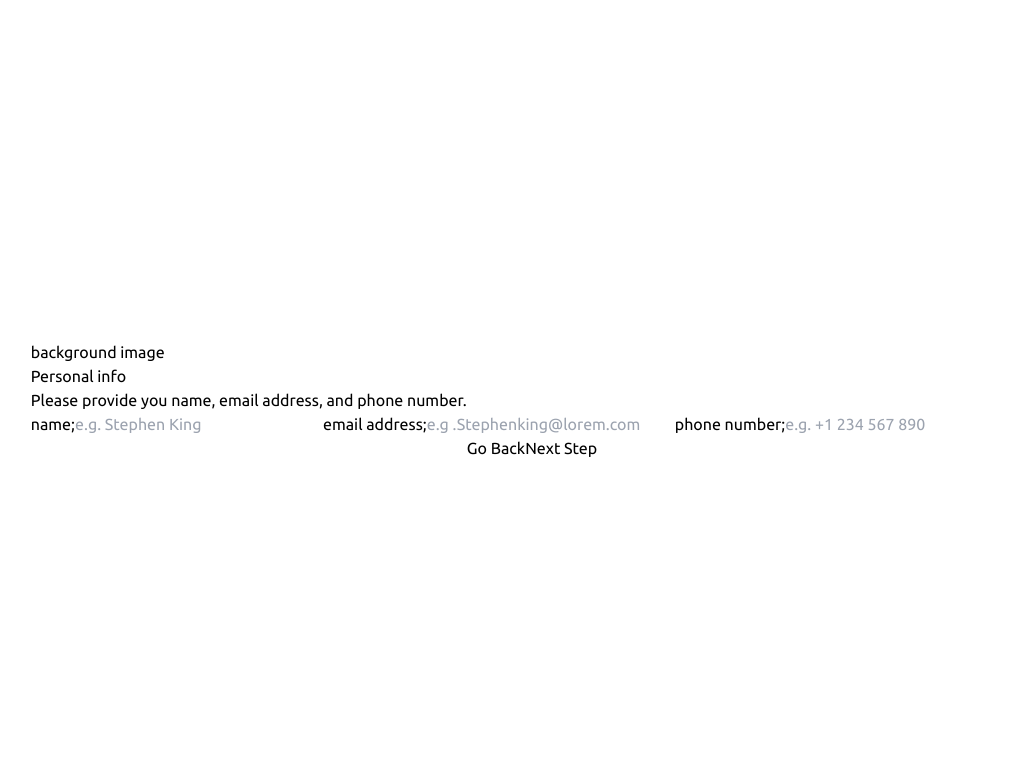
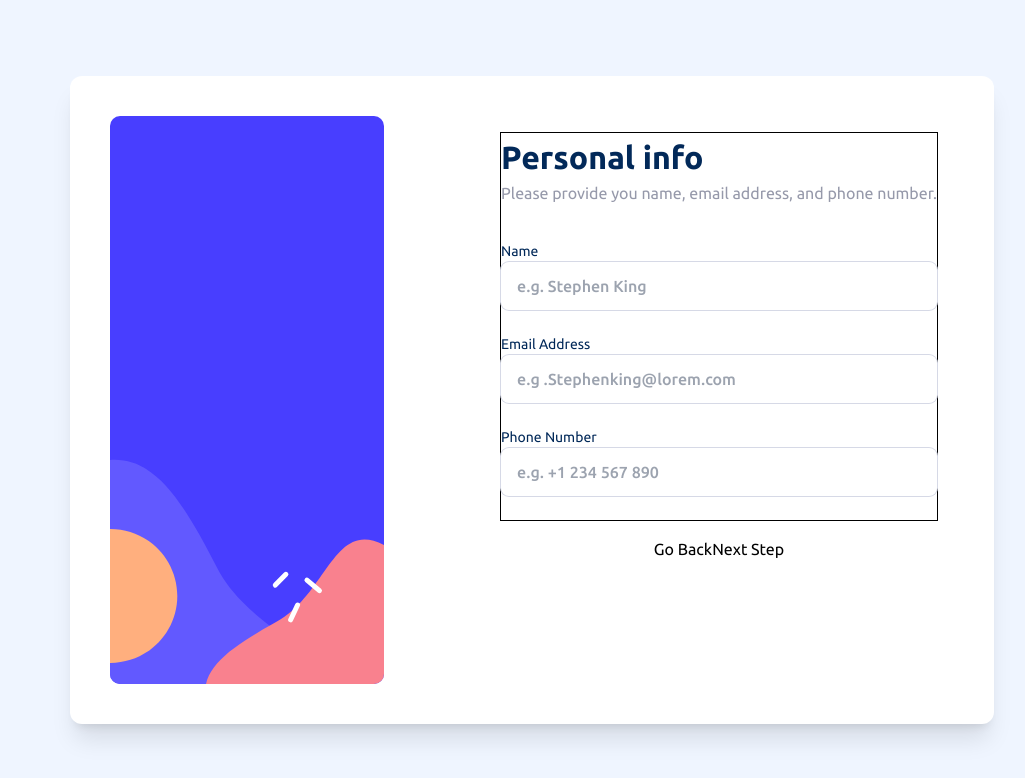
Before and after one commit to khaya05/multi-step-form, a Next.js app: page / in a window 1280 px wide. Shown: the top 778 px of the page, without its empty margins (108-1133 px from the left). Built offline with nearby package versions, Linux system fonts and the light colour scheme.

Commit message:
finished personal info

```diff
--- a/app/components/Form.tsx
+++ b/app/components/Form.tsx
@@ -4,7 +4,19 @@ import FormSteps from "./form-steps/FormSteps"
 
 function Form() {
   return (
-    <FormSteps />
+    <div
+      className="
+        bg-white
+        rounded-xl
+        h-full
+        md:p-10
+        md:h-fit
+        md:shadow-xl
+      "
+    >
+
+      <FormSteps />
+    </div>
   )
 }
 
--- a/app/components/form-steps/FormSteps.tsx
+++ b/app/components/form-steps/FormSteps.tsx
@@ -5,10 +5,59 @@ export default function FormSteps() {
   const { step, steps, currentIndex } = useCustomHook();
 
   return (
-    <div>
-      <div>background image</div>
-      <div>{step}</div>
-      <Button />
+    <div
+      className="
+        relative
+        h-full
+        w-[375px]
+        mx-auto
+        md:flex
+        md:justify-center
+        md:items-start
+        md:static
+        md:w-full
+        md:h-fit
+        md:gap-[6.25rem]
+        "
+    >
+      <div
+        className="
+          h-[10.5rem]
+          bg-mobile-img
+          bg-no-repeat
+          md:bg-desktop-img
+          md:h-[568px]
+          md:w-[274px]
+        "
+      ></div>
+      <div>
+        <div
+          className="
+          relative
+          top-[-4.5rem]
+          left-[4.3%]
+          bg-white
+          w-[91%]
+          px-6
+          py-8
+          rounded-[10px]
+          shadow-xl
+          md:static
+          md:top-0
+          md:left-0
+          md:shadow-none
+          md:w-fit
+          md:px-4
+          md:py-4
+          max-w-[940px]
+        "
+        >
+          {step}
+        </div>
+        <div>
+          <Button />
+        </div>
+      </div>
     </div>
   );
 }
--- a/app/components/form-steps/PersonalInfo.tsx
+++ b/app/components/form-steps/PersonalInfo.tsx
@@ -18,17 +18,38 @@ const PersonalInfo = () => {
   ];
 
   return (
-    <div>
-      <h2>Personal info</h2>
-      <p>Please provide you name, email address, and phone number.</p>
+    <div className='border'>
+      <h2 className='title'>Personal info</h2>
+      <p className='description mb-[2.19rem]'>Please provide you name, email address, and phone number.</p>
 
       <form>
         {inputs.map(({ label, type, placeholder }) => {
           return (
-            <>
-              <label htmlFor={label}>{label}</label>;
-              <input id={label} type={type} placeholder={placeholder} />
-            </>
+            <div key={label} className='mb-6'>
+              <label className="block text-[14px] capitalize font-normal text-denim" htmlFor={label}>
+                {label}
+              </label>
+
+              <input
+                id={label}
+                type={type}
+                placeholder={placeholder}
+                className="
+                  block
+                  ring-[1px]
+                  ring-border-color
+                  rounded-[8px]
+                  w-full
+                  h-[3rem]
+                  pl-[16px]
+                  font-medium
+                  focus:outline-0
+                  focus:ring-[1px]
+                  focus:ring-purple
+                  hover:cursor-pointer
+                  "
+              />
+            </div>
           );
         })}
       </form>
--- a/app/globals.css
+++ b/app/globals.css
@@ -7,3 +7,13 @@ body,
 main {
   height: 100vh;
 }
+
+@layer components{
+  .title{
+    @apply font-bold text-denim text-[2rem]
+  }
+
+  .description{
+    @apply text-gray text-[1rem] leading-[156.25%]
+  }
+}
--- a/app/layout.tsx
+++ b/app/layout.tsx
@@ -2,7 +2,7 @@ import './globals.css';
 import type { Metadata } from 'next';
 import { Ubuntu } from 'next/font/google';
 
-const ubuntu = Ubuntu({ subsets: ['latin'], weight: ['400', '700'] });
+const ubuntu = Ubuntu({ subsets: ['cyrillic'], weight: ['400','500', '700'] });
 
 export const metadata: Metadata = {
   title: 'Create Next App',
--- a/app/page.tsx
+++ b/app/page.tsx
@@ -4,6 +4,7 @@ export default function Home() {
   return (
     <main
       className="
+        bg-light-blue
         md:flex
         md:justify-center
         md:items-center
--- a/tailwind.config.js
+++ b/tailwind.config.js
@@ -5,20 +5,21 @@ module.exports = {
     './components/**/*.{js,ts,jsx,tsx,mdx}',
     './app/**/*.{js,ts,jsx,tsx,mdx}',
   ],
-  // theme: {
-  //   extend: {
-  //     backgroundImage: {
-  //       'desktop-img': 'url(/images/bg-sidebar-desktop.svg)',
-  //       'mobile-img': 'url(/images/bg-sidebar-mobile.svg)',
-  //     },
+  theme: {
+    extend: {
+      backgroundImage: {
+        'desktop-img': `url('/images/bg-sidebar-desktop.svg')`,
+        'mobile-img': `url('/images/bg-sidebar-mobile.svg')`,
+      },
 
-  //     colors: {
-  //       'light-blue': '#EFF5FF',
-  //       'border-color': '#D6D9E6',
-  //       denim: '#022959',
-  //       grey: '#9699AA',
-  //     },
-  //   },
-  // },
+      colors: {
+        'light-blue': '#EFF5FF',
+        'border-color': '#D6D9E6',
+        denim: '#022959',
+        gray: '#9699AA',
+        purple: '#483EFF',
+      },
+    },
+  },
   plugins: [],
 };
```
